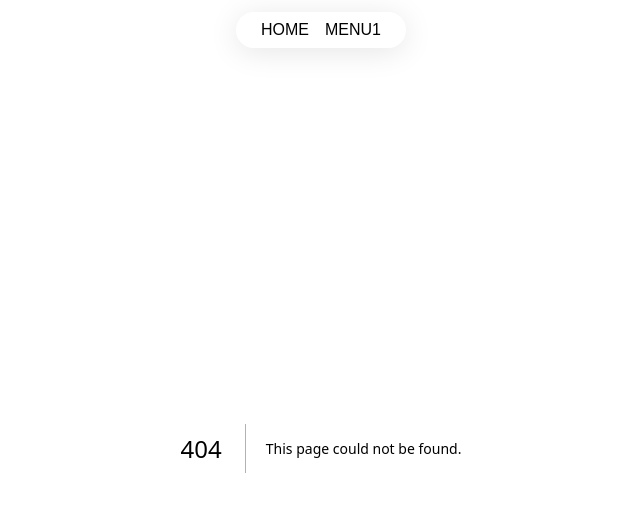
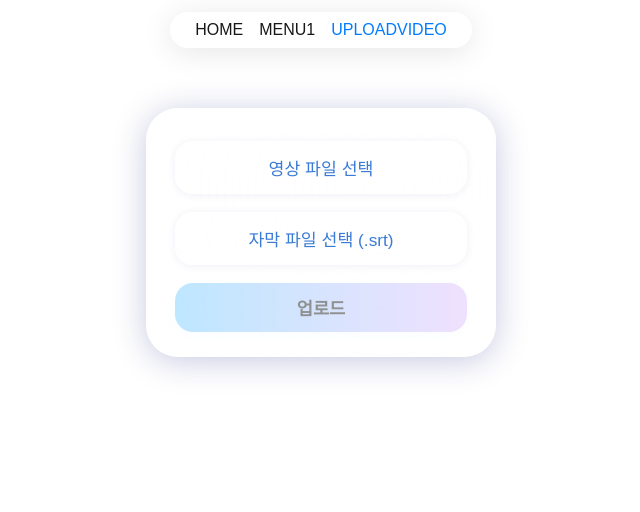
Before and after one commit to IPYURA/chat_practice, a Next.js app: page /uploadvideo in a window 1280 px wide. Before the commit this address had no page. Shown: the top 512 px of the page, without its empty margins (319-959 px from the left). Built offline with nearby package versions, Linux system fonts and the light colour scheme; no server answers.

Commit message:
supabase video upload

```diff
--- /dev/null
+++ b/app/(pages)/uploadvideo/page.js
@@ -0,0 +1,207 @@
+"use client";
+
+import React, { useRef, useState, useEffect } from "react";
+import * as tus from "tus-js-client";
+import { supabase } from "@/app/lib/supabaseClient";
+import styles from "./uploadvideo.module.css";
+import { v4 as uuidv4 } from "uuid";
+
+const SUPABASE_URL = process.env.NEXT_PUBLIC_SUPABASE_URL;
+const UPLOAD_URL = SUPABASE_URL + "/storage/v1/upload/resumable";
+
+// const FASTAPI_URL =
+//   process.env.NEXT_PUBLIC_FASTAPI_URL || "http://localhost:8000";
+
+const UploadVideo = () => {
+  const [progress, setProgress] = useState(0);
+  const [videoFile, setVideoFile] = useState(null);
+  const [subtitleFile, setSubtitleFile] = useState(null);
+  const [isUploading, setIsUploading] = useState(false);
+  const videoInputRef = useRef(null);
+  const subtitleInputRef = useRef(null);
+
+  useEffect(() => {
+    console.log("videoFile", videoFile);
+    console.log("subtitleFile", subtitleFile);
+  }, [videoFile, subtitleFile]);
+
+  // 파일 선택 핸들러
+  const handleVideoChange = (e) => {
+    setVideoFile(e.target.files?.[0] || null);
+  };
+
+  const handleSubtitleChange = (e) => {
+    setSubtitleFile(e.target.files?.[0] || null);
+  };
+  // 영상 업로드 + videos 테이블 저장
+  const handleUploadVideo = async (videoId) => {
+    // const {
+    //   data: { session },
+    // } = await supabase.auth.getSession();
+    // if (!session) throw new Error("로그인이 필요합니다");
+
+    // 1. Supabase Storage에 영상 업로드
+    const videoPath = `videos/${videoId}/${encodeURIComponent(videoFile.name)}`;
+    const { data: uploadData, error: uploadError } = await supabase.storage
+      .from("video01")
+      .upload(videoPath, videoFile, {
+        cacheControl: "3600",
+        upsert: true,
+        contentType: videoFile.type,
+      });
+
+    if (uploadError)
+      throw new Error(`영상 업로드 실패: ${uploadError.message}`);
+
+    // 2. videos 테이블에 메타데이터 저장
+    const { error: dbError } = await supabase.from("videos").insert([
+      {
+        id: videoId,
+        title: videoFile.name.replace(/\.[^/.]+$/, ""), // 확장자 제거한 제목
+        // uploader_id: session.user.id,
+        storage_path: videoPath,
+        file_size: videoFile.size,
+        content_type: videoFile.type,
+      },
+    ]);
+
+    if (dbError) throw new Error(`DB 저장 실패: ${dbError.message}`);
+
+    return uploadData;
+  };
+
+  // 자막 파일을 FastAPI로 전송
+  const handleUploadSubtitle = async (videoId) => {
+    const formData = new FormData();
+    formData.append("subtitle_file", subtitleFile);
+    formData.append("video_id", videoId);
+
+    const response = await fetch(`${FASTAPI_URL}/upload-subtitle`, {
+      method: "POST",
+      body: formData,
+    });
+
+    if (!response.ok) {
+      const errorData = await response.json();
+      throw new Error(
+        `자막 처리 실패: ${errorData.detail || response.statusText}`
+      );
+    }
+
+    return await response.json();
+  };
+
+  // 전체 업로드 처리
+  const handleUpload = async () => {
+    // if (!videoFile || !subtitleFile) {
+    //   alert("영상과 자막 파일을 모두 선택해주세요");
+    //   return;
+    // }
+    if (!videoFile) {
+      alert("영상 파일을 첨부해주세요");
+      return;
+    }
+
+    setIsUploading(true);
+    setProgress(0);
+
+    try {
+      // 1. 고유 video_id 생성
+      const videoId = uuidv4();
+
+      // 2. 영상 업로드 (Supabase Storage + videos 테이블)
+      setProgress(20);
+      await handleUploadVideo(videoId);
+      setProgress(60);
+
+      // 3. 자막 처리 (FastAPI로 전송)
+      setProgress(80);
+      //   await handleUploadSubtitle(videoId); //백엔드 구축 후 실행
+      setProgress(100);
+
+      alert("업로드 및 처리 완료!");
+
+      // 파일 선택 초기화
+      setVideoFile(null);
+      setSubtitleFile(null);
+      if (videoInputRef.current) videoInputRef.current.value = "";
+      if (subtitleInputRef.current) subtitleInputRef.current.value = "";
+    } catch (error) {
+      console.error("업로드 에러:", error);
+      alert(`업로드 실패: ${error.message}`);
+    } finally {
+      setIsUploading(false);
+      setProgress(0);
+    }
+  };
+
+  return (
+    <div className={styles.container}>
+      <label className={styles.fileLabel} tabIndex={0}>
+        영상 파일 선택
+        <input
+          type="file"
+          accept="video/*"
+          ref={videoInputRef}
+          className={styles.fileInput}
+          onChange={handleVideoChange}
+          disabled={isUploading}
+        />
+      </label>
+      {videoFile && (
+        <div className={styles.selectedFile}>
+          {videoFile.name} ({(videoFile.size / 1024 / 1024).toFixed(2)}MB)
+        </div>
+      )}
+
+      <label className={styles.fileLabel} tabIndex={0}>
+        자막 파일 선택 (.srt)
+        <input
+          type="file"
+          accept=".srt,.vtt,.txt"
+          ref={subtitleInputRef}
+          className={styles.fileInput}
+          onChange={handleSubtitleChange}
+          disabled={isUploading}
+        />
+      </label>
+      {subtitleFile && (
+        <div className={styles.selectedFile}>
+          {subtitleFile.name} ({(subtitleFile.size / 1024).toFixed(2)}KB)
+        </div>
+      )}
+
+      {/* <button
+        onClick={handleUpload}
+        className={styles.button}
+        disabled={!videoFile || !subtitleFile || isUploading}
+        style={{
+          opacity: videoFile && subtitleFile && !isUploading ? 1 : 0.5,
+          cursor:
+            videoFile && subtitleFile && !isUploading
+              ? "pointer"
+              : "not-allowed",
+        }}
+      >
+        {isUploading ? "업로드 중..." : "업로드"}
+      </button> */}
+      <button
+        onClick={handleUpload}
+        className={styles.button}
+        disabled={!videoFile || isUploading}
+        style={{
+          opacity: videoFile && subtitleFile && !isUploading ? 1 : 0.5,
+          cursor: videoFile && !isUploading ? "pointer" : "not-allowed",
+        }}
+      >
+        {isUploading ? "업로드 중..." : "업로드"}
+      </button>
+
+      {isUploading && (
+        <div className={styles.progress}>진행률: {progress}%</div>
+      )}
+    </div>
+  );
+};
+
+export default UploadVideo;
--- /dev/null
+++ b/app/(pages)/uploadvideo/uploadvideo.module.css
@@ -0,0 +1,107 @@
+.container {
+  width: 350px;
+  margin: 60px auto;
+  padding: 32px 28px 24px 28px;
+  border-radius: 32px;
+  background: rgba(255, 255, 255, 0.18);
+  box-shadow: 0 4px 32px 0 rgba(31, 38, 135, 0.25),
+    0 1.5px 12px 0 rgba(255, 255, 255, 0.2) inset;
+  backdrop-filter: blur(18px) saturate(160%);
+  border: 1.5px solid rgba(255, 255, 255, 0.35);
+  position: relative;
+  overflow: hidden;
+}
+
+.container::before {
+  content: "";
+  position: absolute;
+  top: -40%;
+  left: -40%;
+  width: 180%;
+  height: 180%;
+  background: radial-gradient(
+    circle at 60% 40%,
+    rgba(255, 255, 255, 0.25) 0%,
+    rgba(255, 255, 255, 0.02) 100%
+  );
+  filter: blur(16px);
+  z-index: 0;
+  pointer-events: none;
+}
+
+.fileInput {
+  display: none;
+}
+
+.fileLabel {
+  display: flex;
+  align-items: center;
+  justify-content: center;
+  width: 100%;
+  padding: 13px 0;
+  margin-bottom: 18px;
+  border-radius: 18px;
+  background: rgba(255, 255, 255, 0.24);
+  box-shadow: 0 1px 8px 0 rgba(31, 38, 135, 0.07);
+  border: 1.5px solid rgba(255, 255, 255, 0.28);
+  color: #3a7bd5;
+  font-size: 1.08rem;
+  font-weight: 500;
+  cursor: pointer;
+  transition: background 0.2s, color 0.2s, border 0.2s;
+  position: relative;
+  z-index: 1;
+  backdrop-filter: blur(6px);
+}
+
+.fileLabel:hover,
+.fileLabel:focus {
+  background: rgba(255, 255, 255, 0.32);
+  border: 1.5px solid #7ecfff;
+  color: #222;
+}
+
+.selectedFile {
+  margin-bottom: 14px;
+  color: #7ecfff;
+  font-size: 0.97rem;
+  text-align: center;
+  word-break: break-all;
+  z-index: 1;
+  position: relative;
+}
+
+.button {
+  display: block;
+  width: 100%;
+  padding: 12px 0;
+  border: none;
+  border-radius: 18px;
+  background: linear-gradient(90deg, #7ecfff 0%, #e0c3fc 100%);
+  color: #222;
+  font-weight: 600;
+  font-size: 1.1rem;
+  cursor: pointer;
+  box-shadow: 0 2px 8px 0 rgba(126, 207, 255, 0.1);
+  transition: all 0.2s;
+  z-index: 1;
+  position: relative;
+}
+
+.button:hover {
+  background: linear-gradient(90deg, #e0c3fc 0%, #7ecfff 100%);
+  color: #333;
+}
+
+.progress {
+  margin-top: 18px;
+  padding: 9px 0 0 0;
+  font-size: 1.1rem;
+  color: #3a7bd5;
+  font-weight: 500;
+  letter-spacing: 1px;
+  text-align: center;
+  z-index: 1;
+  position: relative;
+  text-shadow: 0 1px 8px rgba(255, 255, 255, 0.3);
+}
--- a/app/components/common/Gnb.jsx
+++ b/app/components/common/Gnb.jsx
@@ -4,7 +4,7 @@ import { usePathname } from "next/navigation";
 import styles from "./common.module.css";
 import Link from "next/link";
 
-const navigationList = ["/menu1"];
+const navigationList = ["/menu1", "/uploadvideo"];
 
 const Gnb = () => {
   const pathname = usePathname();
@@ -19,6 +19,7 @@ const Gnb = () => {
       {navigationList.map((path) => (
         <Link
           href={path}
+          key={path}
           className={`${styles.path} ${pathname === path && styles.active}`}
         >
           {path.replace("/", "").toUpperCase()}
--- /dev/null
+++ b/app/lib/supabaseClient.js
@@ -0,0 +1,7 @@
+// lib/supabaseClient.ts
+import { createClient } from '@supabase/supabase-js';
+
+const supabaseUrl = process.env.NEXT_PUBLIC_SUPABASE_URL;
+const supabaseKey = process.env.NEXT_PUBLIC_SUPABASE_ANON_KEY;
+
+export const supabase = createClient(supabaseUrl, supabaseKey);
```
Also changed, not shown: package.json (+6 -1 lines), 2 other files (tests, documents, lock files or other folders).
